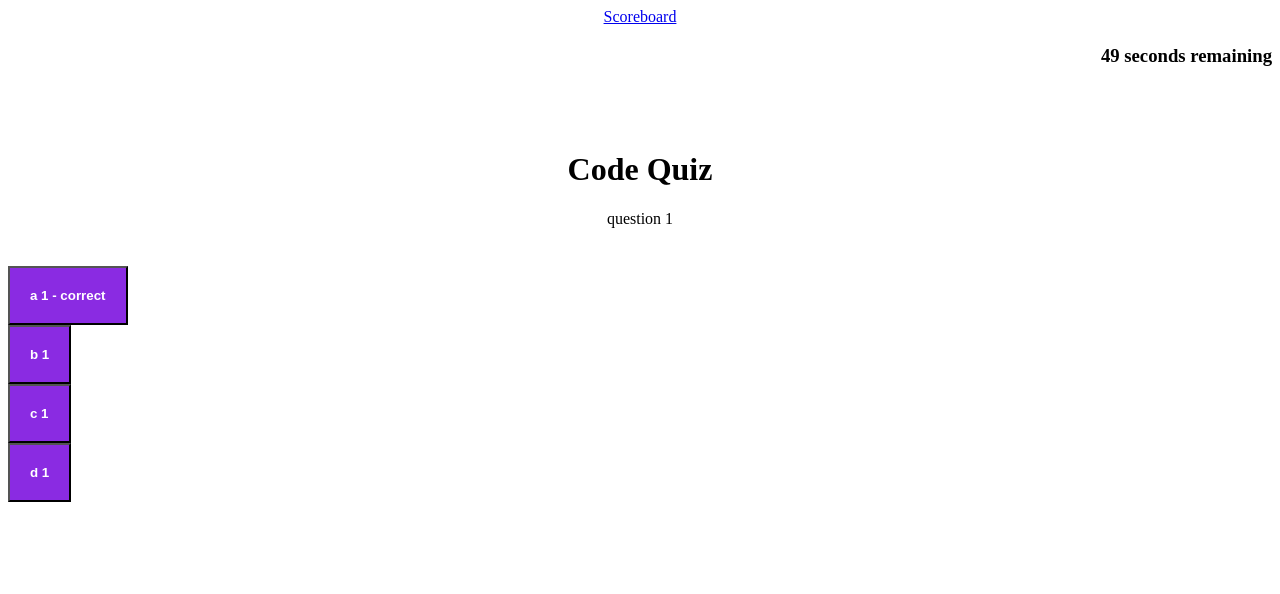
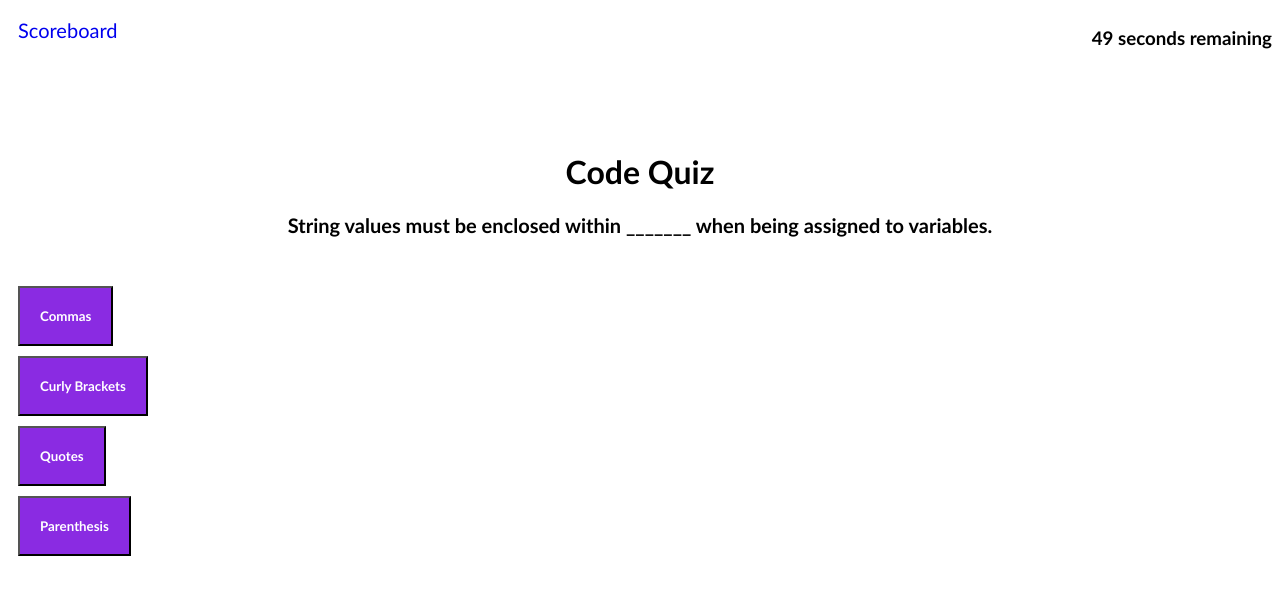
Before and after one commit to randronaco1027/quiz-assignment, a plain HTML site: page index.html in a window 1280 px wide. Both pictures are taken after a click on the button "Start Quiz". Drawn offline with Linux system fonts and the light colour scheme.

Commit message:
updated CSS

```diff
--- a/assets/css/style.css
+++ b/assets/css/style.css
@@ -2,25 +2,24 @@
 *::before,
 *::after {
   box-sizing: border-box;
-}
-
-header {
-    text-align: center;
+  font-family:'Gill Sans', 'Gill Sans MT', Calibri, 'Trebuchet MS', sans-serif;
 }
 
 h1 {
     padding-top: 5%;
 }
 
-h4 {
-    text-align: left;
+.displays {
+    display: flex;
+    justify-content: space-between;
+    vertical-align: middle;
 }
 
-h3 {
-    text-align: right;
+.displays a {
+    padding: 10px;
 }
 
-.start-button {
+body {
     text-align: center;
 }
 
@@ -29,6 +28,7 @@ button {
     padding: 20px;
     color: white;
     font-weight: bolder;
+    margin: 10px;
 }
 
 form {
@@ -40,5 +40,19 @@ form {
 }
 
 header a {
-    text-align:left;
+    text-decoration: none;
+    font-size: 20px;
 }
+
+header a:hover {
+    text-decoration: underline;
+}
+
+.question {
+    font-size: 20px;
+    font-weight: bolder;
+}
+
+.checkAnswer {
+    font-size: 20px;
+}
--- a/assets/js/script.js
+++ b/assets/js/script.js
@@ -26,28 +26,28 @@ function countdown() {
 }
 
 var askQuestion = [{
-    question: 'question 1',
-    answer1: 'a 1 - correct',
-    answer2: 'b 1',
-    answer3: 'c 1',
-    answer4: 'd 1',
-    correctAnswer: 'a 1 - correct'
+    question: 'String values must be enclosed within _______ when being assigned to variables.',
+    answer1: 'Commas',
+    answer2: 'Curly Brackets',
+    answer3: 'Quotes',
+    answer4: 'Parenthesis',
+    correctAnswer: 'Quotes'
 },
 {
-    question: "question 2",
-    answer1: 'a 2',
-    answer2: 'b 2 - correct',
-    answer3: 'c 2',
-    answer4: 'd 2',
-    correctAnswer: 'b 2 - correct'
+    question: "Arrays in JavaScript can be used to store _______.",
+    answer1: 'Numbers and Strings',
+    answer2: 'Other Arrays',
+    answer3: 'Booleans',
+    answer4: 'All of the Above',
+    correctAnswer: 'All of the Above'
 },
 {
-    question: "question 3",
-    answer1: 'a 3',
-    answer2: 'b 3',
-    answer3: 'c 3',
-    answer4: 'd 3 - correct',
-    correctAnswer: 'd 3 - correct'
+    question: "The condition in an if/else statement is enclosed with ______.",
+    answer1: 'Quotes',
+    answer2: 'Curly Brackets',
+    answer3: 'Parenthesis',
+    answer4: 'Square Brackets',
+    correctAnswer: 'Parenthesis'
 }]
 
 var index = 0;
@@ -116,13 +116,20 @@ function gameOver() {
 }
 
 function saveScore() {
-    document.getElementById("highScore").submit();
-    localStorage.setItem("timeLeft", JSON.stringify(timeLeft));
+    document.getElementById("highScore").addEventListener("click", function () {
+        localStorage.setItem("newScore", JSON.stringify(timeLeft));
+        updateLS();
+        //Need to add score to array using push??
+    })
 }
 
-function loadScore () {
-    var savedScores = localStorage.getItem("timeLeft");
-    savedScores = JSON.parse(savedScores);
-    console.log(savedScores)
+function updateLS () {
+    var scores = [], keys = Object.keys(localStorage), i = keys.length;
+    while (i--) {values.push(localStorage.getItem(keys[i]));}
+    document.getElementById("displayHighScore").textContent = scores;
+}
+
+function loadScore() {
+    var savedScores = JSON.parse(localstorage.getitem(newScore));
     document.getElementById("displayHighScore").textContent = savedScores;
 }
--- a/index.html
+++ b/index.html
@@ -11,15 +11,18 @@
 
 <body>
     <header>
-        <a href="./highscore.html">Scoreboard</a>
-        <h3 id="timer" class="timer">Time Remaining</h3>
+        <div class="displays">
+            <a href="./highscore.html">Scoreboard</a>
+            <h3 id="timer" class="timer">Time Remaining</h3>
+        </div>
         <h1>Code Quiz</h1>
         <p id="question" class="question"></p>
         <h2 id="countdown"> </h2>
         <form id="highScore" action="./highscore.html">
             <label id="scoreLabel" class="scoreLabel"></label>
-            <input id="finalScoreName" type="text" value="initials" class="submit"></input>
-            <input type="button" onclick="saveScore()" value="Submit" id="submitButton"></form>
+            <input id="finalScoreName" type="text" placeholder="initials" class="submit"></input>
+            <input type="button" onclick="saveScore()" value="Submit" id="submitButton">
+        </form>
         </form>
     </header>
     <div class='container'>
```
